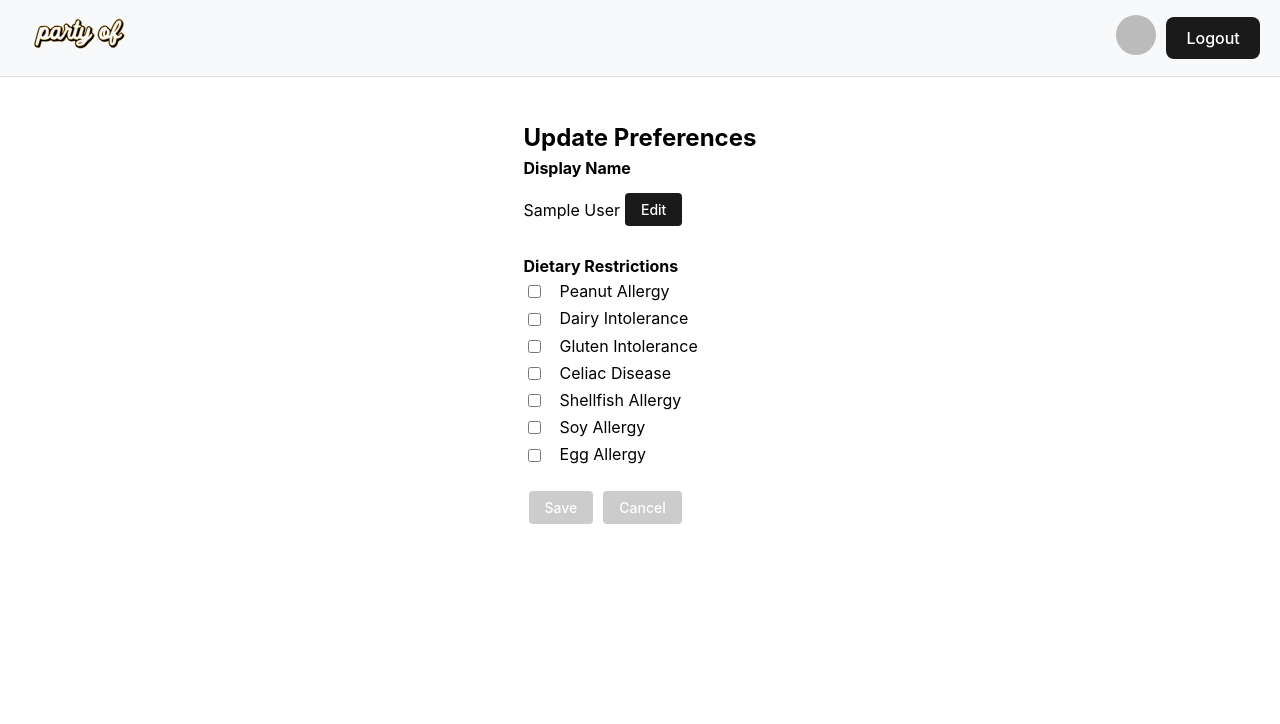
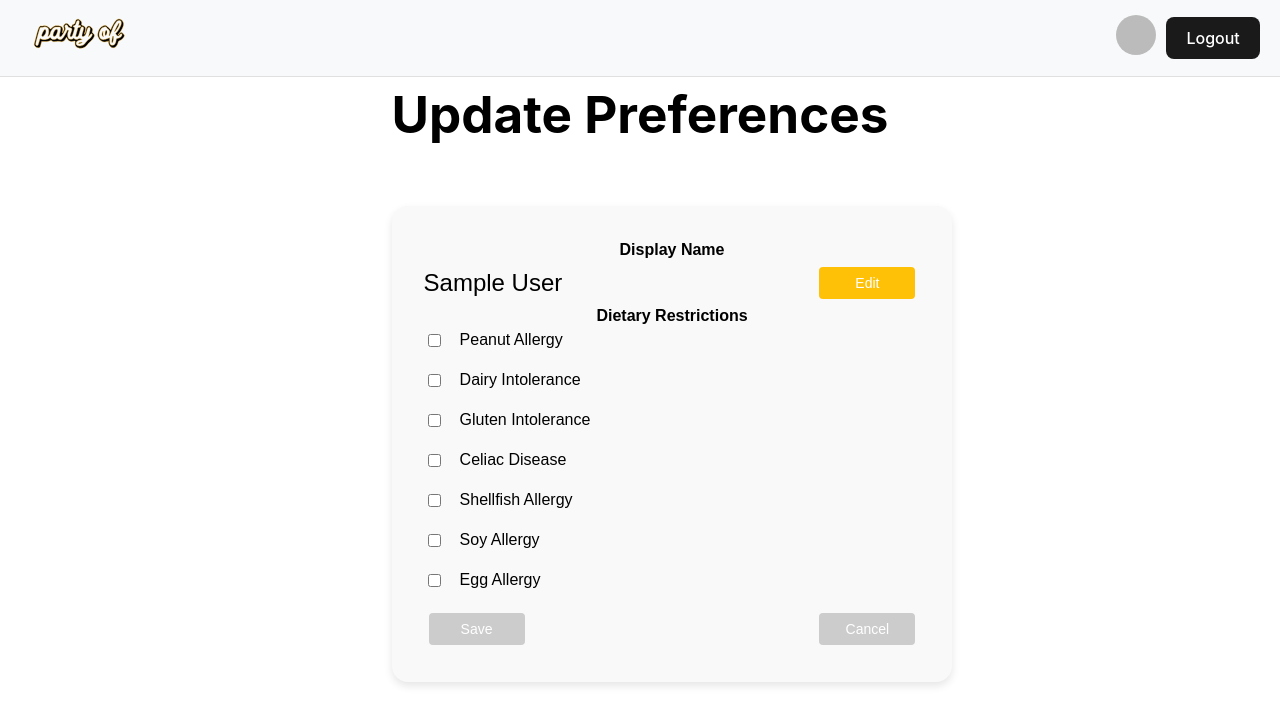
Before and after one commit to jeffreyclu/party-of, a React (Vite) app: page /profile in a window 1280 px wide. Shown: the top 724 px of the page. Built offline with nearby package versions, Linux system fonts and the light colour scheme; no server answers; the database is empty; sample sign-in values are in the browser's storage.

Commit message:
update profile styles

```diff
--- a/src/pages/profile.css
+++ b/src/pages/profile.css
@@ -1,33 +1,34 @@
 .profile-container {
     margin: 0 auto;
-    padding: 20px;
+    padding: 1rem;
     display: flex;
     flex-direction: column;
     align-items: center;
-    height: 70vh;
-}
-
-.profile-container h1 {
-    text-align: center;
 }
 
 .profile-form {
-    display: flex;
-    flex-flow: column;
-    align-items: flex-start;
     width: 100%;
-    height: 100%;
+    margin: 2rem auto;
+    padding: 2rem;
+    background-color: #f9f9f9;
+    border-radius: 1rem;
+    box-shadow: 0 0.25rem 0.5rem rgba(0, 0, 0, 0.1);
+    font-family: 'Arial', sans-serif;
 }
 
-.form-group {
+.profile-form-group {
     margin-bottom: 1rem;
     text-align: left;
 }
 
+.profile-form h2 {
+    font-weight: 400;
+}
+
 .form-group label {
     display: block;
-    margin-bottom: 0.1rem;
     font-weight: bold;
+    margin-bottom: 0 !important;
 }
 
 .form-group input[type="text"] {
@@ -39,7 +40,7 @@
 .checkbox-group {
     display: flex;
     align-items: center;
-    margin-bottom: 0.1rem;
+    margin-bottom: 1rem;
 }
 
 .checkbox-label {
@@ -73,17 +74,11 @@
     flex: 1;
     margin: 5px;
     padding: 8px 16px;
-    /* background-color: #007bff; */
     color: white;
     border: none;
     border-radius: 4px;
     cursor: pointer;
     font-size: 0.875rem;
-}
-
-.button-group button:disabled {
-    background-color: #cccccc;
-    cursor: not-allowed;
 }
 
 .error {
@@ -99,6 +94,10 @@
     text-align: center;
 }
 
+.profile-form button {
+    max-width: 6rem;
+}
+
 .submit-button {
     background-color: #007bff;
 }
@@ -106,3 +105,7 @@
 .cancel-button {
     background-color: red;
 }
+
+.edit-button {
+    background-color: #ffc107;
+}
--- a/src/pages/profile.tsx
+++ b/src/pages/profile.tsx
@@ -2,18 +2,10 @@ import React, { useState, useEffect } from 'react';
 import { useUser } from '../hooks/use-user';
 import { db } from '../firebase/index'; // Adjust the import as necessary
 import { doc, getDoc, setDoc } from 'firebase/firestore';
-import './Profile.css';
 import Loading from '../components/loading';
 
-const dietaryOptions = [
-    'Peanut Allergy',
-    'Dairy Intolerance',
-    'Gluten Intolerance',
-    'Celiac Disease',
-    'Shellfish Allergy',
-    'Soy Allergy',
-    'Egg Allergy',
-];
+import './profile.css';
+import { dietaryOptions } from '../consts';
 
 export default function Profile() {
     const { user } = useUser();
@@ -25,6 +17,7 @@ export default function Profile() {
     const [editDisplayName, setEditDisplayName] = useState(false);
     const [displayNameError, setDisplayNameError] = useState('');
     const [successMessage, setSuccessMessage] = useState('');
+    const [processing, setProcessing] = useState(false);
 
     useEffect(() => {
         if (user) {
@@ -61,6 +54,8 @@ export default function Profile() {
             setDisplayNameError('Display name must be at least 3 characters long.');
             return;
         }
+        try {
+            setProcessing(true);
             if (user) {
                 const userDocRef = doc(db, 'users', user.uid);
                 await setDoc(userDocRef, {
@@ -71,7 +66,16 @@ export default function Profile() {
                 setEditDisplayName(false); // Exit edit mode after successful save
                 setOriginalDisplayName(displayName); // Update original display name
                 setOriginalDietaryRestrictions(dietaryRestrictions); // Update original dietary restrictions
+                setTimeout(() => {
+                    window.location.reload();
+                }, 1000); // Reload the page after 1 second
             }
+        } catch (error) {
+            console.error('Error responding to invite: ', error);
+        } finally {
+            setProcessing(false);
+        }
+
     };
 
     const handleDisplayNameChange = (e: React.ChangeEvent<HTMLInputElement>) => {
@@ -104,7 +108,7 @@ export default function Profile() {
 
     return (
         <div className="profile-container">
-            <h2>Update Preferences</h2>
+            <h1>Update Preferences</h1>
             <form className="profile-form" onSubmit={handleSubmit}>
                 <div className="form-group">
                     <label htmlFor="displayName">Display Name</label>
@@ -119,8 +123,8 @@ export default function Profile() {
                         </div>
                     ) : (
                         <div className="inline-group">
-                            <p>{displayName}</p>
-                            <button type="button" onClick={() => setEditDisplayName(true)}>Edit</button>
+                            <h2>{displayName}</h2>
+                            <button type="button" className="edit-button" onClick={() => setEditDisplayName(true)}>Edit</button>
                         </div>
                     )}
                     {displayNameError && <p className="error">{displayNameError}</p>}
@@ -140,8 +144,8 @@ export default function Profile() {
                     ))}
                 </div>
                 <div className="button-group">
-                    <button type="submit" className="submit-button" disabled={!hasChanges() || displayName.length < 3}>Save</button>
-                    <button type="button" className="cancel-button" disabled={!hasChanges() && !editDisplayName} onClick={handleCancel}>Cancel</button>
+                    <button type="submit" className="submit-button" disabled={!hasChanges() || displayName.length < 3 || loading || processing}>Save</button>
+                    <button type="button" className="cancel-button" disabled={!hasChanges() && !editDisplayName || loading || processing} onClick={handleCancel}>Cancel</button>
                 </div>
                 {successMessage && <p className="success">{successMessage}</p>}
             </form>
```
Lines whose indentation alone changed are shown as unchanged.
